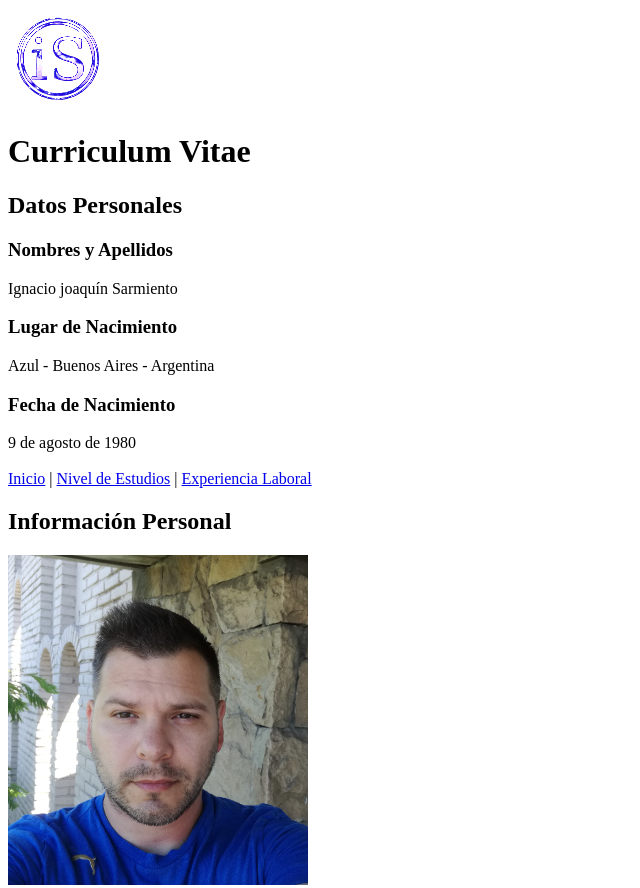
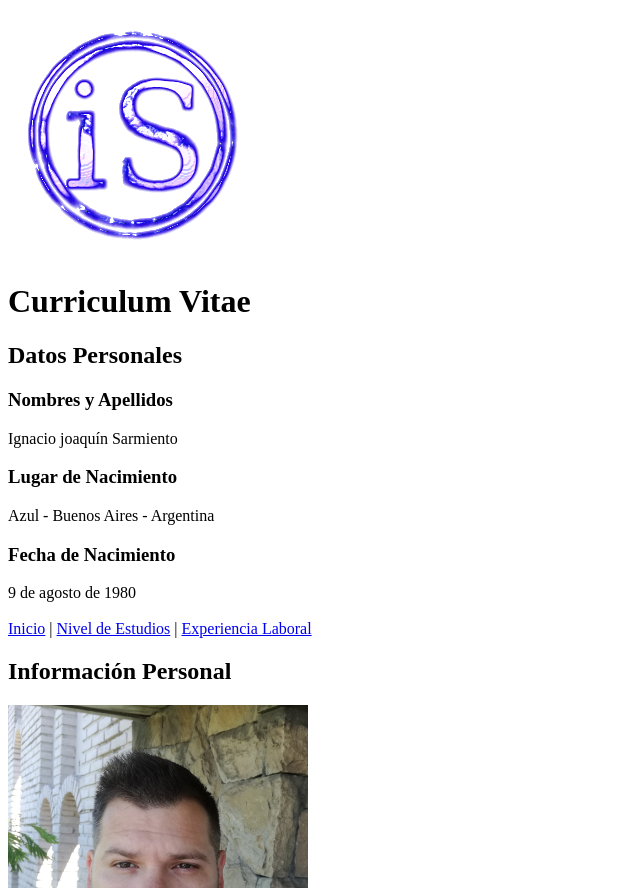
Before and after one commit to nachosar80/Fundamentos_HTML, a plain HTML site: page index.html in a window 1280 px wide. Shown: the top 888 px of the page, without its empty margins (0-640 px from the left). Drawn offline with Linux system fonts and the light colour scheme.

Commit message:
Update index.html

```diff
--- a/index.html
+++ b/index.html
@@ -8,7 +8,7 @@
   </head>
   <body>
 <header>
-    <img src="img/logo.svg" width="100" alt="logo_personal"><h1>Curriculum Vitae</h1>
+    <img src="img/logo.svg" width="250" alt="logo_personal"><h1>Curriculum Vitae</h1>
   <h2>Datos Personales</h2>
     <h3>Nombres y Apellidos</h3>
     Ignacio joaquín Sarmiento
```
